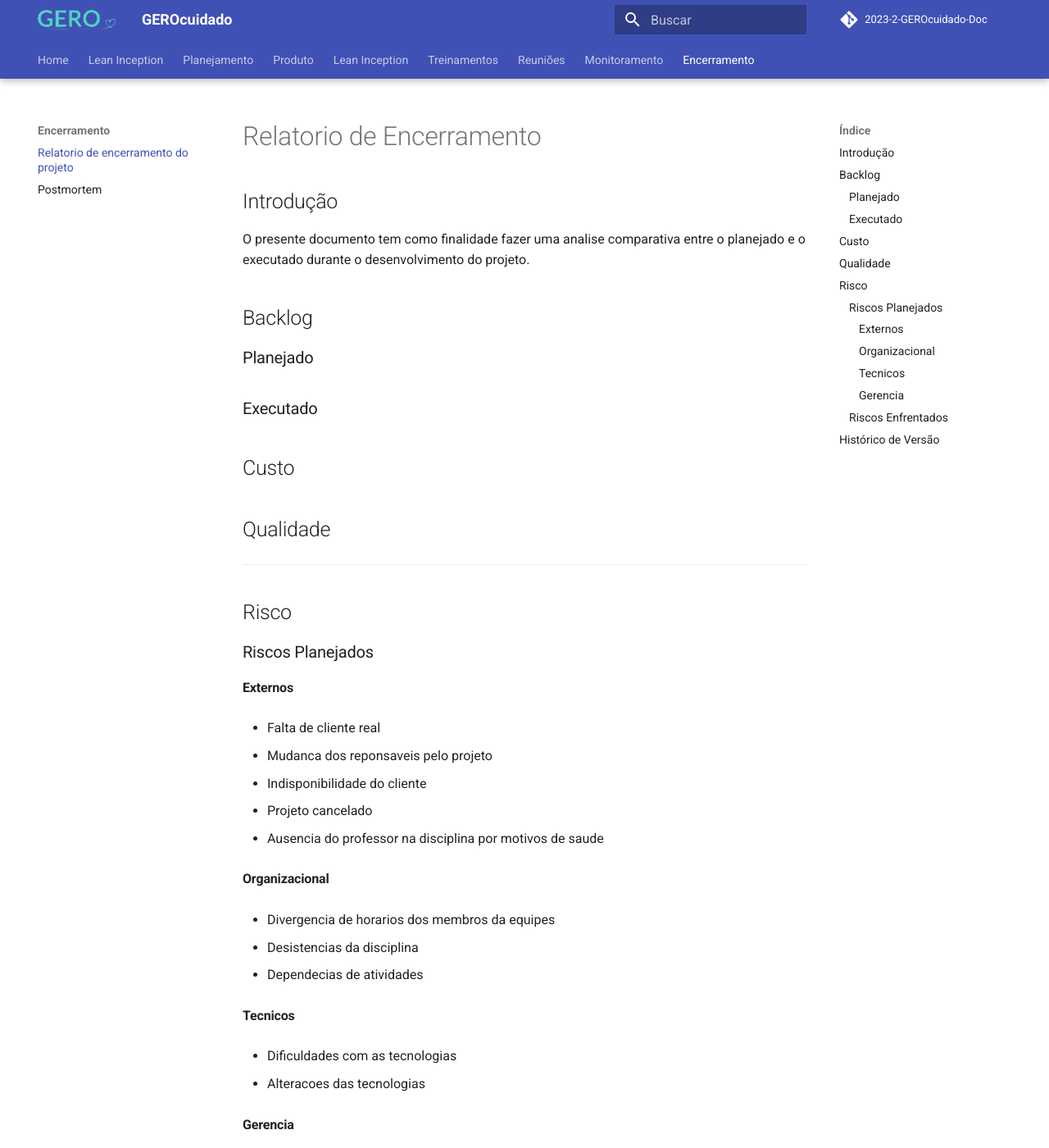
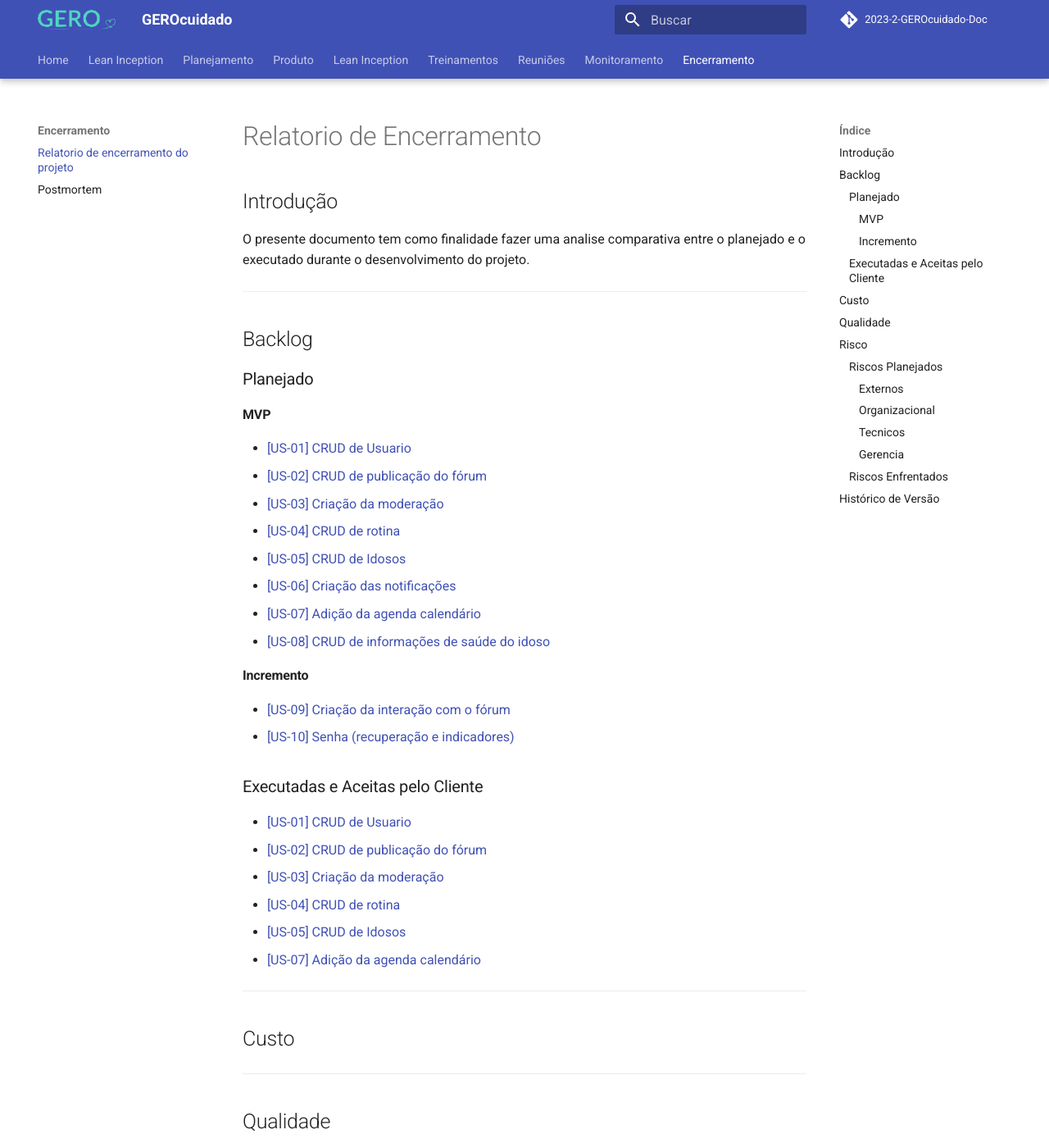
Before and after one commit to fga-eps-mds/2023-2-GEROcuidado-Doc, an MkDocs documentation site: the page built from docs/encerramento/relatorio_encerramento.md, in a window 1280 px wide and 1400 px high. Shown: the whole window at 82% size. Built offline with MkDocs 1.6.1 and Material for MkDocs 9.7.7, drawn with Linux system fonts in a browser that asks for light colours; comment, search, counter and statistics services are not loaded.

Commit message:
(#215) Adiciona ao relatorio de encerramento o planejamento de US's

```diff
--- a/docs/encerramento/relatorio_encerramento.md
+++ b/docs/encerramento/relatorio_encerramento.md
@@ -4,13 +4,42 @@
 
 O presente documento tem como finalidade fazer uma analise comparativa entre o planejado e o executado durante o desenvolvimento do projeto.
 
+---
+
 ## Backlog
 
 ### Planejado
 
-### Executado
+#### MVP
+
+- [[US-01] CRUD de Usuario ](https://github.com/fga-eps-mds/2023-2-GEROcuidado-Doc/issues/88)
+- [[US-02] CRUD de publicação do fórum](https://github.com/fga-eps-mds/2023-2-GEROcuidado-Doc/issues/111)
+- [[US-03] Criação da moderação](https://github.com/fga-eps-mds/2023-2-GEROcuidado-Doc/issues/107)
+- [[US-04] CRUD de rotina](https://github.com/fga-eps-mds/2023-2-GEROcuidado-Doc/issues/114)
+- [[US-05] CRUD de Idosos](https://github.com/fga-eps-mds/2023-2-GEROcuidado-Doc/issues/112)
+- [[US-06] Criação das notificações](https://github.com/fga-eps-mds/2023-2-GEROcuidado-Doc/issues/110)
+- [[US-07] Adição da agenda calendário](https://github.com/fga-eps-mds/2023-2-GEROcuidado-Doc/issues/177)
+- [[US-08] CRUD de informações de saúde do idoso](https://github.com/fga-eps-mds/2023-2-GEROcuidado-Doc/issues/116)
+
+#### Incremento
+
+- [[US-09] Criação da interação com o fórum](https://github.com/fga-eps-mds/2023-2-GEROcuidado-Doc/issues/109)
+- [[US-10] Senha (recuperação e indicadores)](https://github.com/fga-eps-mds/2023-2-GEROcuidado-Doc/issues/113)
+
+### Executadas e Aceitas pelo Cliente
+
+- [[US-01] CRUD de Usuario ](https://github.com/fga-eps-mds/2023-2-GEROcuidado-Doc/issues/88)
+- [[US-02] CRUD de publicação do fórum](https://github.com/fga-eps-mds/2023-2-GEROcuidado-Doc/issues/111)
+- [[US-03] Criação da moderação](https://github.com/fga-eps-mds/2023-2-GEROcuidado-Doc/issues/107)
+- [[US-04] CRUD de rotina](https://github.com/fga-eps-mds/2023-2-GEROcuidado-Doc/issues/114)
+- [[US-05] CRUD de Idosos](https://github.com/fga-eps-mds/2023-2-GEROcuidado-Doc/issues/112)
+- [[US-07] Adição da agenda calendário](https://github.com/fga-eps-mds/2023-2-GEROcuidado-Doc/issues/177)
+
+---
 
 ## Custo
+
+---
 
 ## Qualidade
 
```
